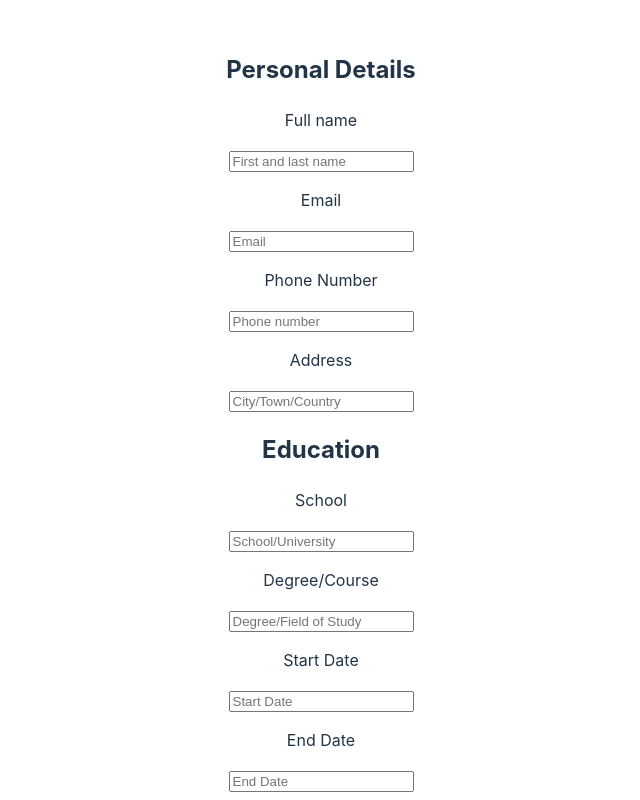
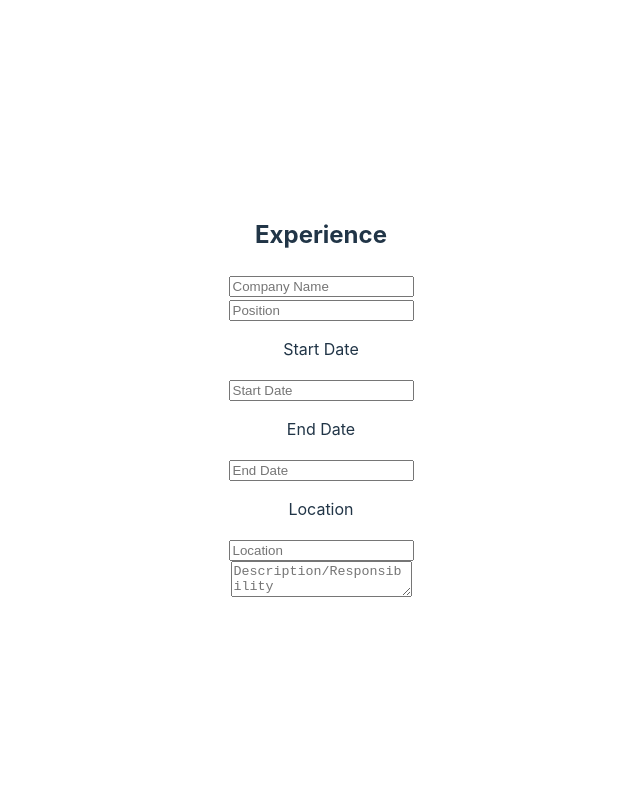
Before and after one commit to LukasDrinkwater/Project-cv-application, a React (Vite) app: page / in a window 1280 px wide. Shown: the top 800 px of the page, without its empty margins (319-959 px from the left). Built offline with nearby package versions, Linux system fonts and the light colour scheme.

Commit message:
Started working on components to add experience list items and allow the user to add more.

```diff
--- a/src/components/page-structure.jsx
+++ b/src/components/page-structure.jsx
@@ -7,8 +7,8 @@ import { ExperienceBox } from "./sidebar-experience";
 function Sidebar() {
   return (
     <div className="sidebarContainer">
-      <PersonalDetailsBox />
-      <EducationBox />
+      {/* <PersonalDetailsBox /> */}
+      {/* <EducationBox /> */}
       <ExperienceBox />
     </div>
     // call personal details component
--- a/src/components/sidebar-experience.jsx
+++ b/src/components/sidebar-experience.jsx
@@ -11,6 +11,7 @@ function ExperienceBox() {
       <StartDateExperienceInput />
       <EndDateExperienceInput />
       <ExperienceLocationInput />
+      <ExperienceDescription />
       <div className="experienceList">{}</div>
     </div>
   );
@@ -94,12 +95,40 @@ function ExperienceLocationInput() {
   );
 }
 
-function ExperienceDescriptionLine(props) {
-  const [descriptionLineValue, setDescriptionLine] = useState(
-    "Description/Responsibility"
+// Component that is the contaner for the expereince list
+function ExperienceDescription(props) {
+  const experienceLineArray = [];
+
+  let IdCount = experienceLineArray.length;
+
+  let newBlankLine = { id: IdCount, text: "Description/Responsibility" };
+
+  if (experienceLineArray.length === 0) {
+    experienceLineArray.push(newBlankLine);
+  }
+
+  // const [descriptionLineValue, setDescriptionLine] = useState(
+  //   "Description/Responsibility"
+  // );
+
+  return <ExperienceLines lines={experienceLineArray} />;
+}
+
+// Component that creates the experience lines
+function ExperienceLines(props) {
+  const lines = props.lines;
+
+  const [lineValue, setLine] = useState("");
+
+  return (
+    <div className="experienceLists">
+      {lines.map((line) => (
+        <div className="experienceLine" key={line.id}>
+          <textarea placeholder={"Description/Responsibility"}></textarea>
+        </div>
+      ))}
+    </div>
   );
-
-  return <li value={descriptionLineValue} />;
 }
 
 function AddExperienceButton() {
```
